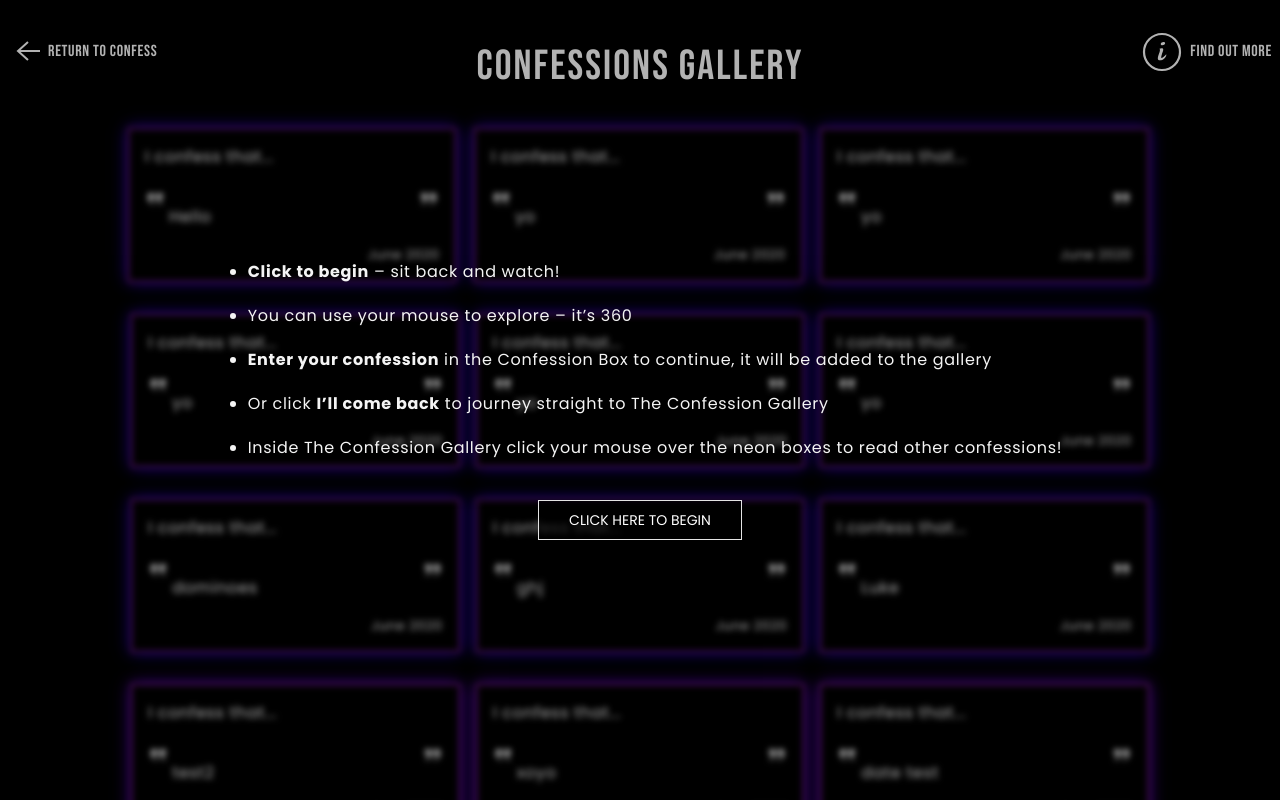
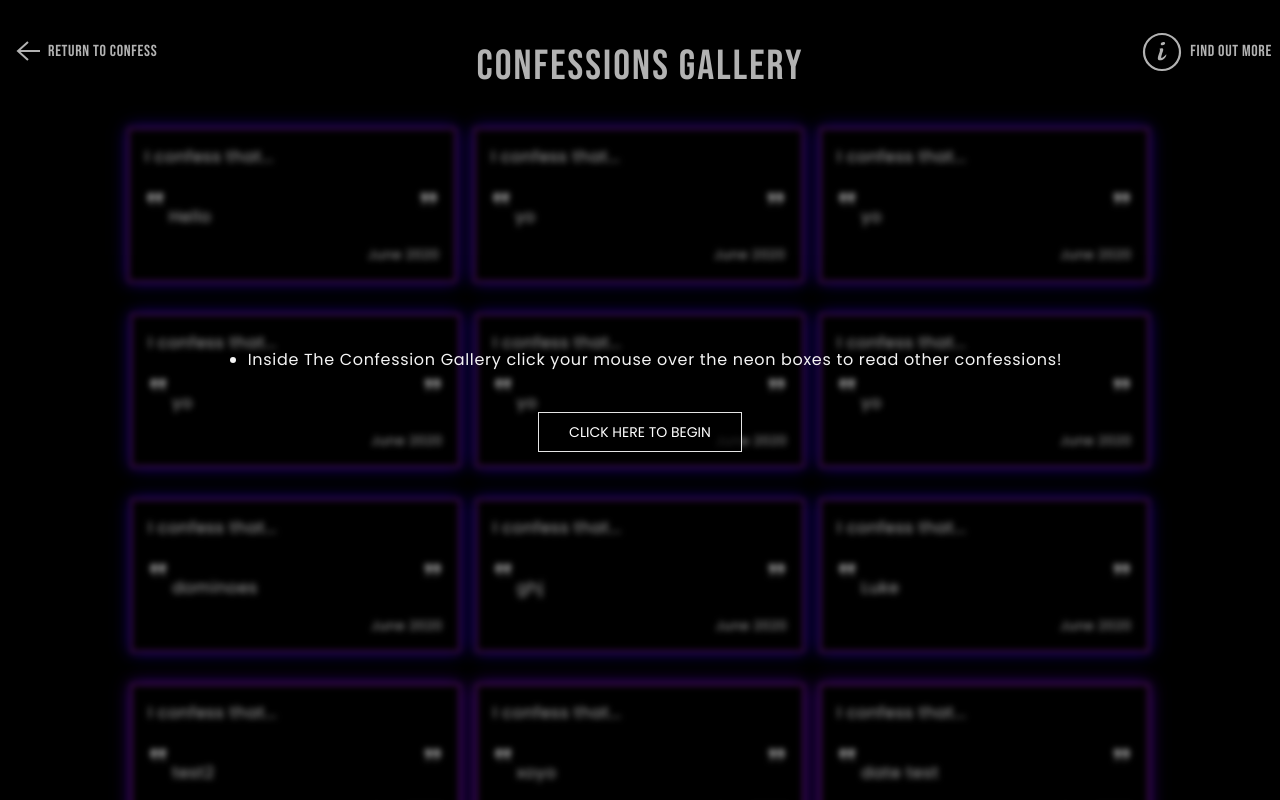
Before and after one commit to luc903/CovidConfessions, a PHP site: page /confessions.php in a window 1280 px wide. Run offline with PHP 8.4, Linux system fonts and the light colour scheme; data comes from the database, SQL or seed files in the repository; a stand-in replaces the project's code that opens the database connection; some libraries are stand-ins or nearby versions.

Commit message:
Changed the instructions

```diff
--- a/confessions.php
+++ b/confessions.php
@@ -15,10 +15,6 @@ include("includes/header.php");
     <div class="confesions-wrapper">
         <div class="instructions__wrapper">
             <ul>
-                <li><p><strong>Click to begin</strong> – sit back and watch!</p></li>
-                <li><p>You can use your mouse to explore – it’s 360</p></li>
-                <li><p><strong>Enter your confession</strong> in the Confession Box to continue, it will be added to the gallery</p></li>
-                <li><p>Or click <strong>I’ll come back</strong> to journey straight to The Confession Gallery</p></li>
                 <li><p>Inside The Confession Gallery click your mouse over the neon boxes to read other confessions!</p></li>
             </ul>
 
```
